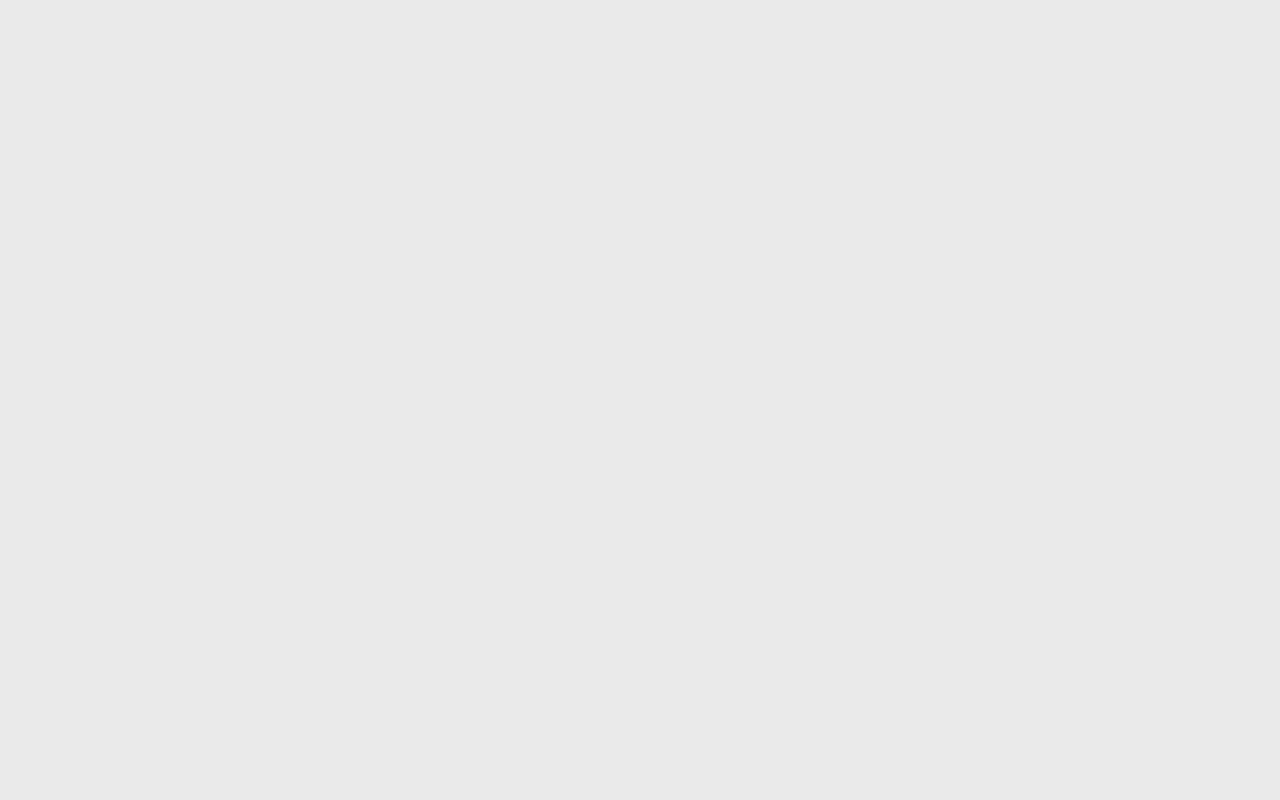
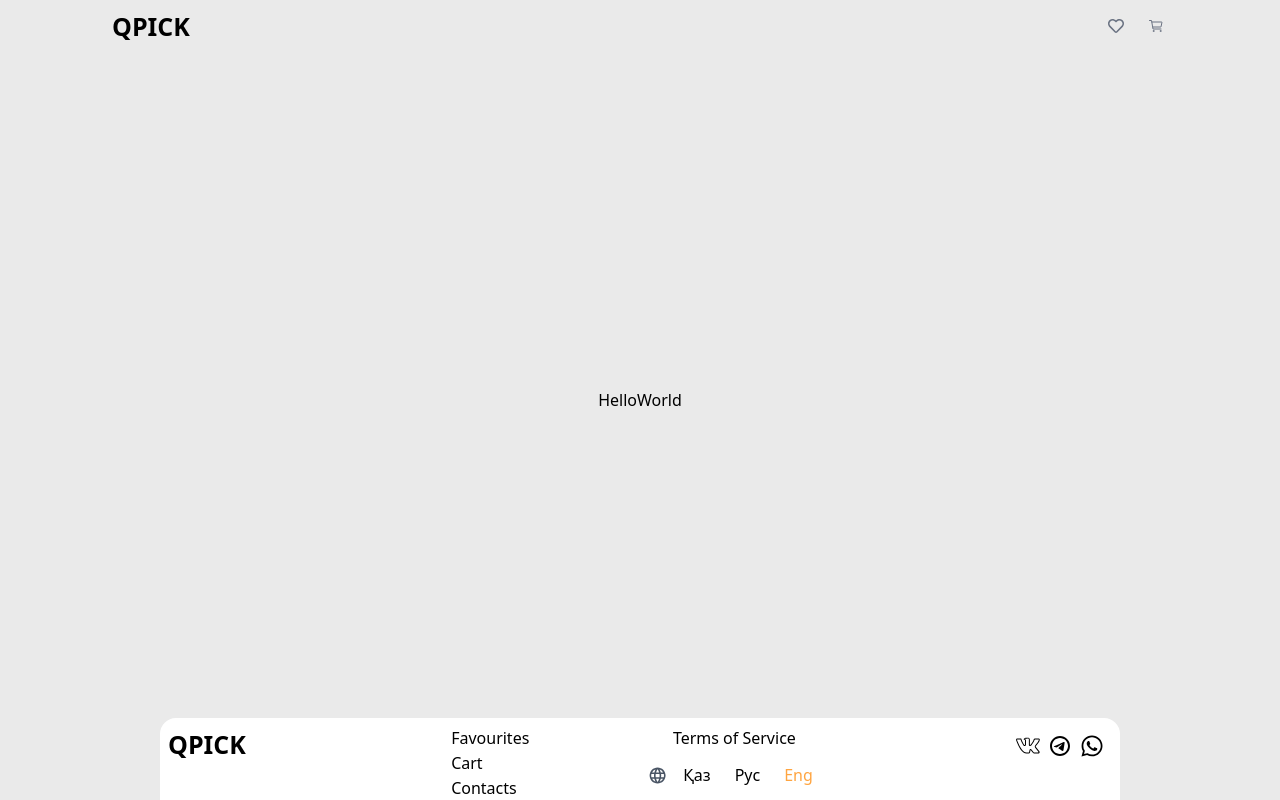
Before and after one commit to A6ad0n/verbose-octo-meme, a React (Vite) app: page /cart in a window 1280 px wide. Before the commit this address had no page. Built offline with nearby package versions, Linux system fonts and the light colour scheme.

Commit message:
Basic cartPage

```diff
--- a/src/App.tsx
+++ b/src/App.tsx
@@ -4,18 +4,27 @@ import './language/i18n'
 import { Routes, Route } from 'react-router-dom';
 import { useNetworkStatus } from '@hooks/useNetworkStatus';
 import ProductsPage from '@pages/ProductsPage';
+import CartPage from '@pages/CartPage';
 import OfflinePage from '@pages/OfflinePage';
 
 const App = () => {
-  // const isOnline = useNetworkStatus();
-  const isOnline = false;
+  const isOnline = useNetworkStatus();
   return (
     <>
       <Routes>
-        <Route path="/" element={isOnline ? <ProductsPage /> : <OfflinePage />} />
+        <Route path="*" element={isOnline ? <MainRoutes /> : <OfflinePage />} />
       </Routes>
     </>
   )
 }
 
+const MainRoutes = () => {
+  return (
+    <Routes>
+      <Route path="/" element={<ProductsPage />} />
+      <Route path="/cart" element={<CartPage />} />
+    </Routes>
+  );
+};
+
 export default App;
--- /dev/null
+++ b/src/pages/CartPage.tsx
@@ -0,0 +1,22 @@
+import Footer from '@components/Footer/Footer'
+import Products from '@components/Products/Products'
+import Header from '@components/Header/Header'
+import { useAppCounts } from '../AppCountsContext'
+
+const CartPage = () => {
+	const { favCount, setFavCount, cartCount, setCartCount } = useAppCounts();
+  return (
+		<>
+			<Header
+				cartCount={cartCount}
+				favCount={favCount}
+			/>
+			<h1>
+				HelloWorld
+			</h1>
+			<Footer />
+		</>
+  )
+}
+
+export default CartPage
```
